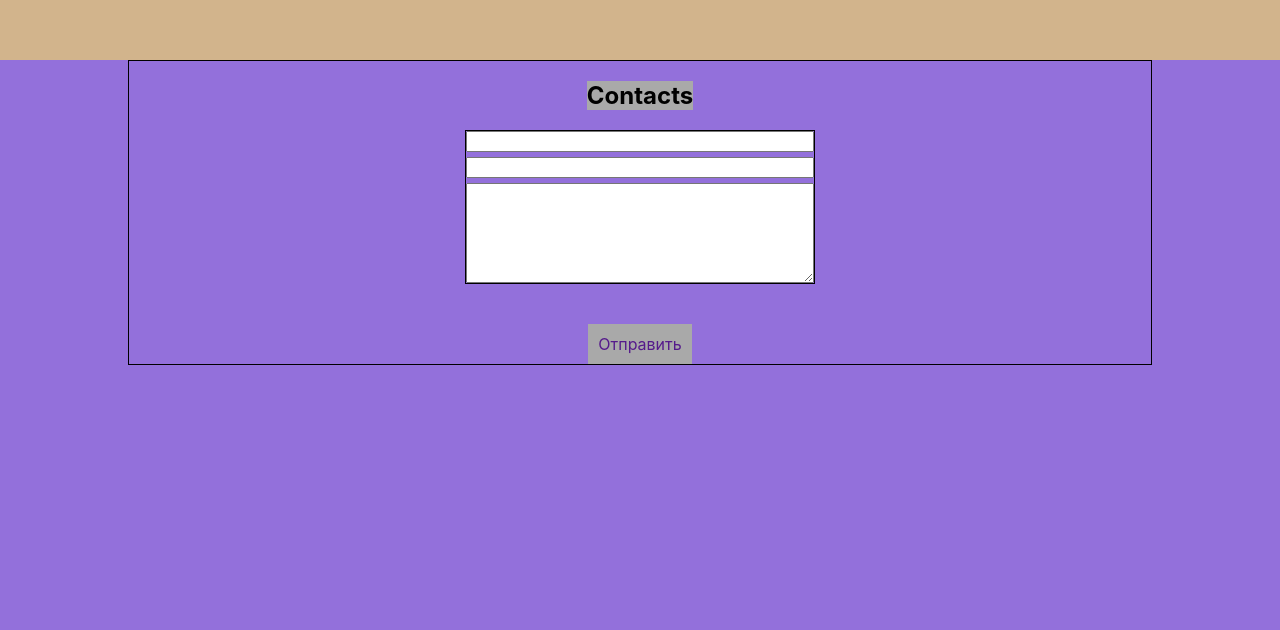
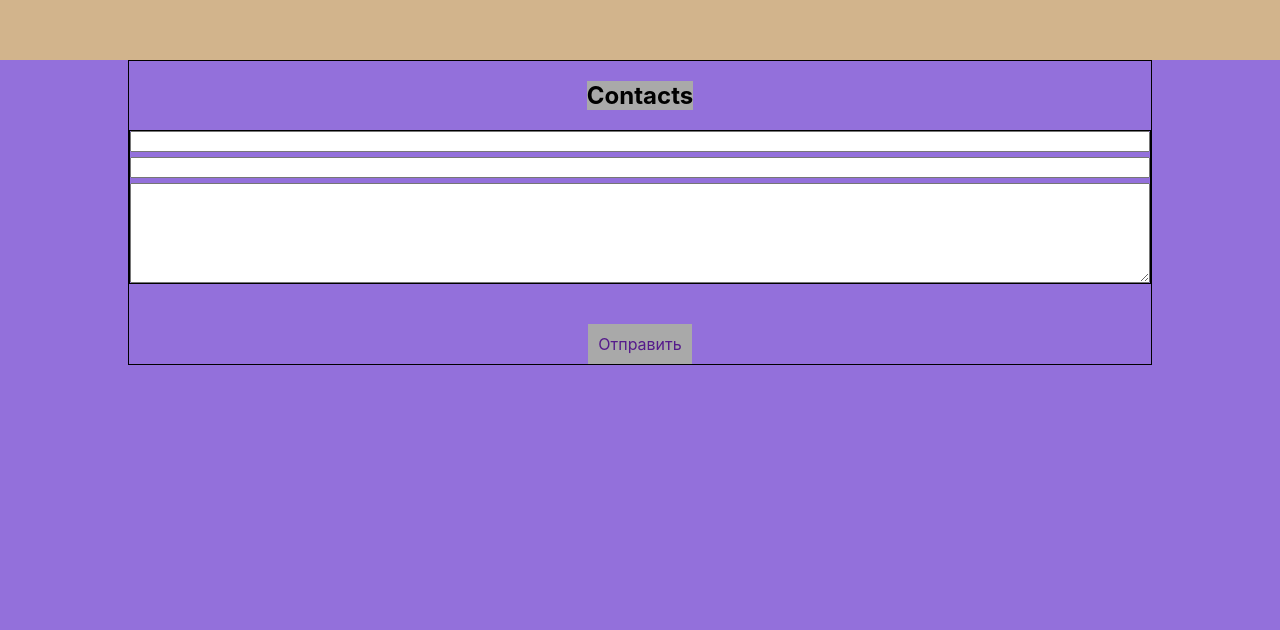
Before and after one commit to cros6y6raga/portfolio, a React (Create React App) app: page / in a window 1280 px wide. Shown: the part 3220-3850 px from the top of the page. Built offline with nearby package versions, Linux system fonts and the light colour scheme.

Commit message:
contactsForm width: 100%

```diff
--- a/src/contacts/Contacts.module.css
+++ b/src/contacts/Contacts.module.css
@@ -13,7 +13,7 @@
 }
 
 .contactsForm {
-    width: 350px;
+    width: 100%;
     border: 1px solid;
     display: flex;
     flex-direction: column;
```
